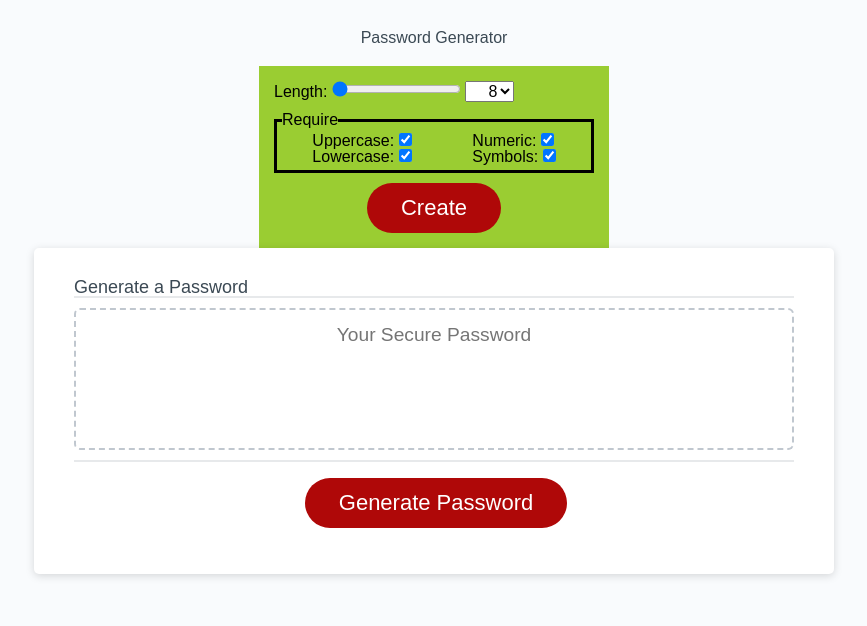
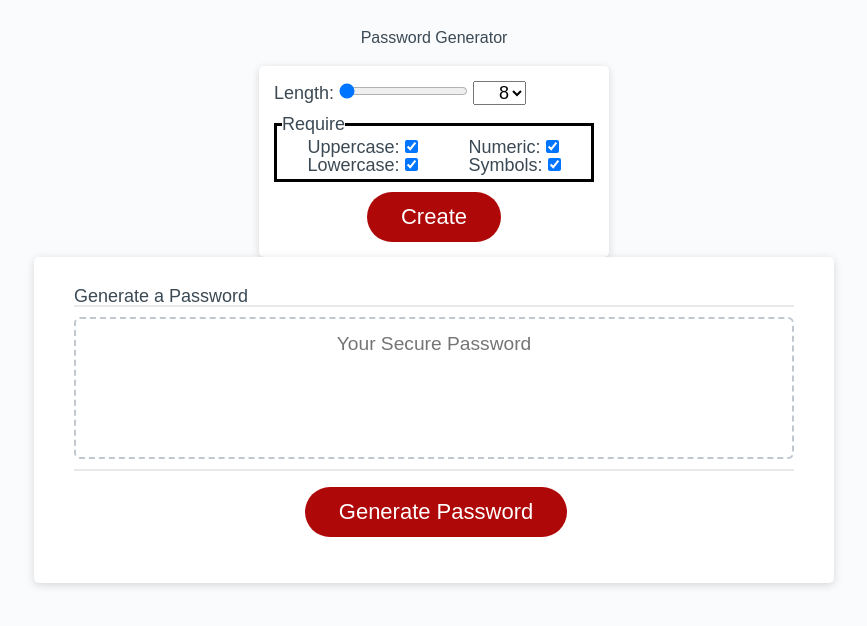
Before and after one commit to SnapperGee/password-generator, a plain HTML site: page index.html in a window 1280 px wide. Shown: the whole page, without its empty margins (206-1073 px from the left). Drawn offline with Linux system fonts and the light colour scheme.

Commit message:
Apply formatting that's applied to car to pwd-criteria-card and move char-types ul selector from style.css to passwrod-criteria.css

```diff
--- a/css/password-criteria.css
+++ b/css/password-criteria.css
@@ -1,5 +1,5 @@
 #pwd-criteria-card {
-  background-color: yellowgreen;
+  /* background-color: yellowgreen; */
   height: auto;
   margin: 0 auto;
   padding: 15px;
@@ -8,6 +8,10 @@
 
 option {
   direction: rtl;
+}
+
+#char-types ul {
+  margin: 0;
 }
 
 #confirm-and-create-btn {
--- a/css/style.css
+++ b/css/style.css
@@ -31,10 +31,10 @@ header {
 }
 
 #char-types ul {
-  margin: 0;
+  /* margin: 0; */
 }
 
-.card {
+.card, #pwd-criteria-card {
   background-color: hsl(0, 0%, 100%);
   border-radius: 5px;
   border-width: 1px;
```
